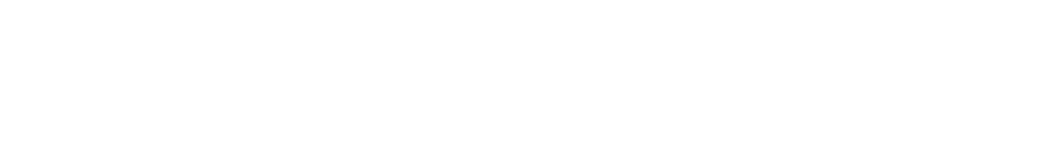
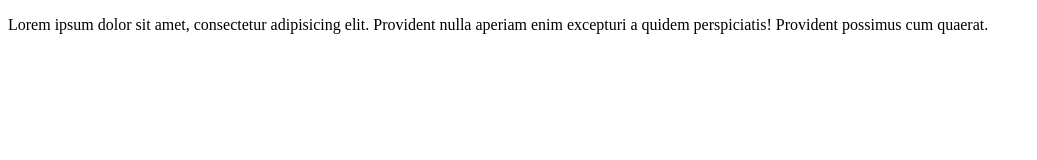
Before and after one commit to Yair995/ejemploAgiles, a plain HTML site: page index.html in a window 1280 px wide. Shown: the whole page, without its empty margins (0-1037 px from the left). Drawn offline with Linux system fonts and the light colour scheme.

Commit message:
Update index.html
Actualiza codigo

```diff
--- a/index.html
+++ b/index.html
@@ -7,6 +7,8 @@
     <title>Hola mundo</title>
 </head>
 <body>
-
+    <p>
+        Lorem ipsum dolor sit amet, consectetur adipisicing elit. Provident nulla aperiam enim excepturi a quidem perspiciatis! Provident possimus cum quaerat.
+    </p>
 </body>
 </html>
```
